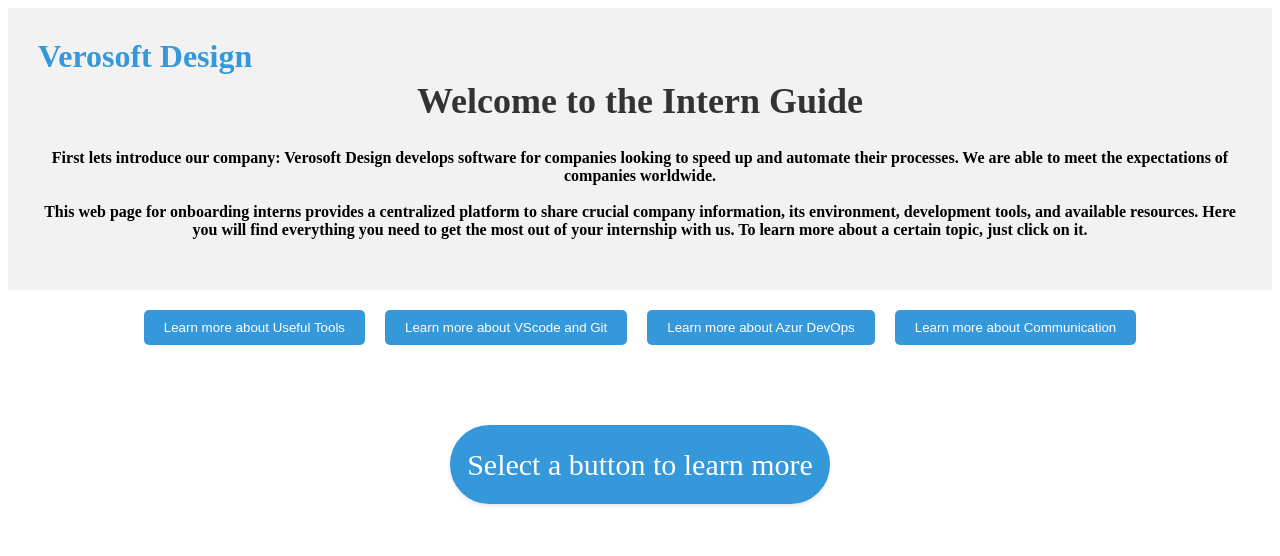
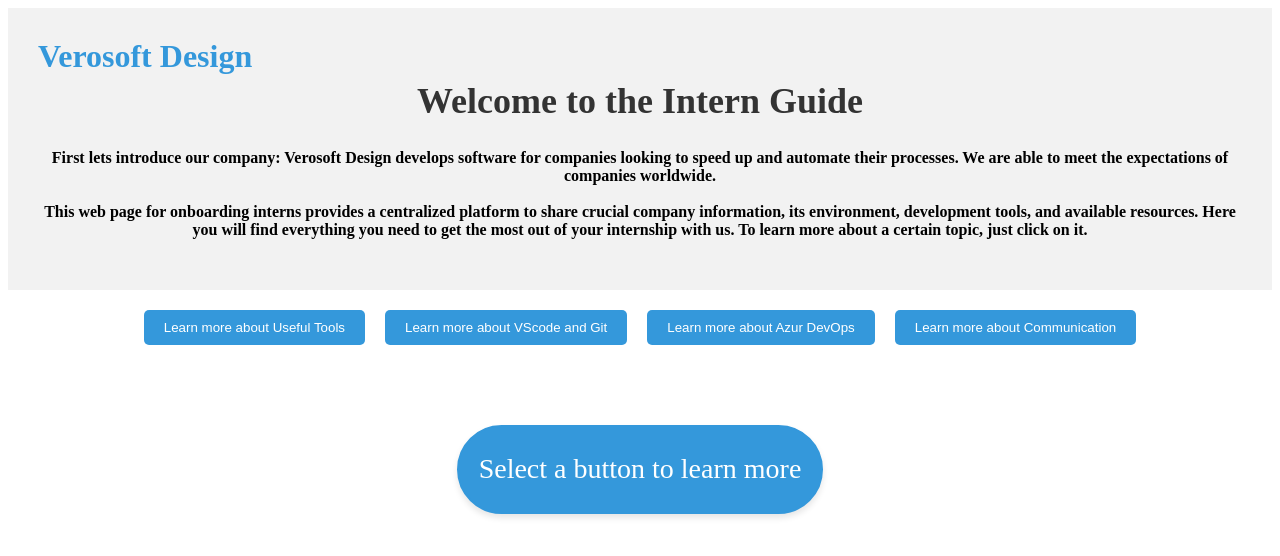
Before and after one commit to OthmanLa/Intern-project, an Angular app: page / in a window 1280 px wide. Shown: the top 556 px of the page. Built offline with nearby package versions, Linux system fonts and the light colour scheme.

Commit message:
update default txt

```diff
--- a/src/app/app.component.css
+++ b/src/app/app.component.css
@@ -31,13 +31,18 @@
     color: white; /* Couleur du texte en blanc */
     background-color:  #3498db; /* Couleur bleue pour la bordure intérieure */
     font-style: normal;
-    font-size: 30px;
+    font-size: 28px; /* Taille de police ajustée */
     margin: 80px auto;
     text-align: center;
-    line-height: 1.5;
-    padding: 15px;
+    line-height: 1.6; /* Légère augmentation de l'espacement entre les lignes */
+    padding: 20px; /* Espacement intérieur plus grand */
     border: 2px solid  #3498db; /* Bordure de 2px solide avec la couleur bleue */
-    border-radius: 100px;
-    box-shadow: 0 2px 4px rgba(0, 0, 0, 0.1);
-    max-width: 100%;
-  }
+    border-radius: 50px; /* Coins arrondis */
+    box-shadow: 0 4px 6px rgba(0, 0, 0, 0.1); /* Légère augmentation de l'ombre */
+    max-width: 100%; /* Largeur maximale ajustée */
+    transition: background-color 0.3s; /* Ajout d'une transition pour la couleur de fond */
+}
+
+.default-text:hover {
+    background-color: #2980b9; /* Légère modification de la couleur au survol */
+}
--- a/src/app/header/header.component.html
+++ b/src/app/header/header.component.html
@@ -1,4 +1,5 @@
 <div class="full-width">
+
     <h2 class="logo">Verosoft Design</h2>
     <h1 class="welcome">Welcome to the Intern Guide</h1>
     <h4>
```
